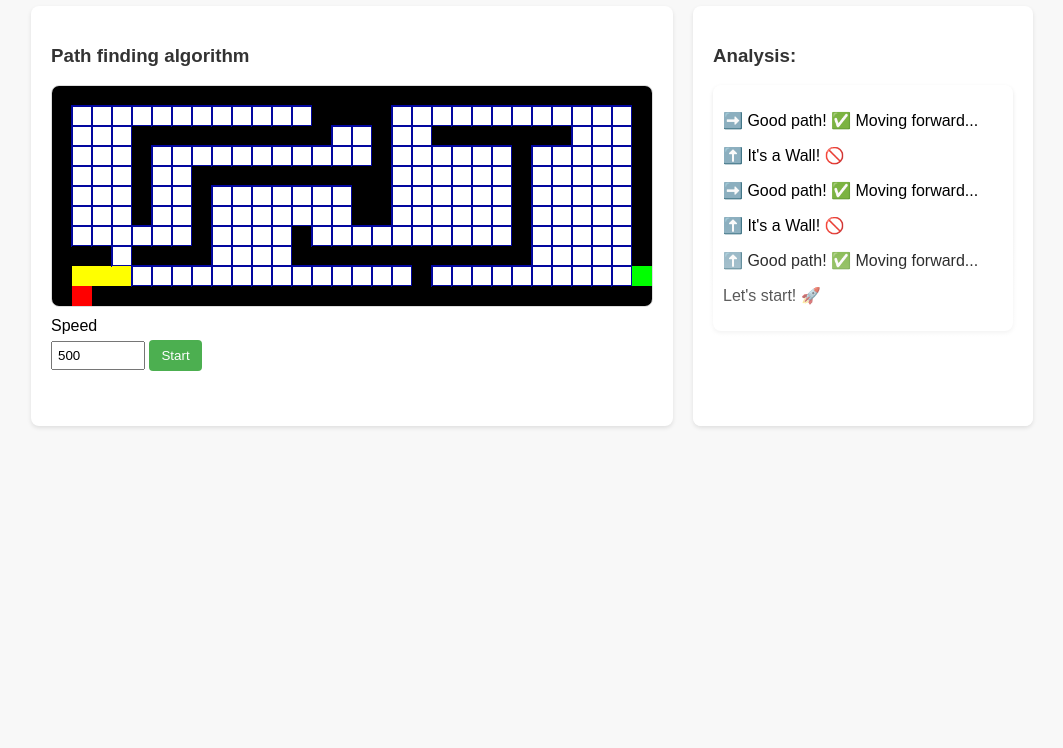
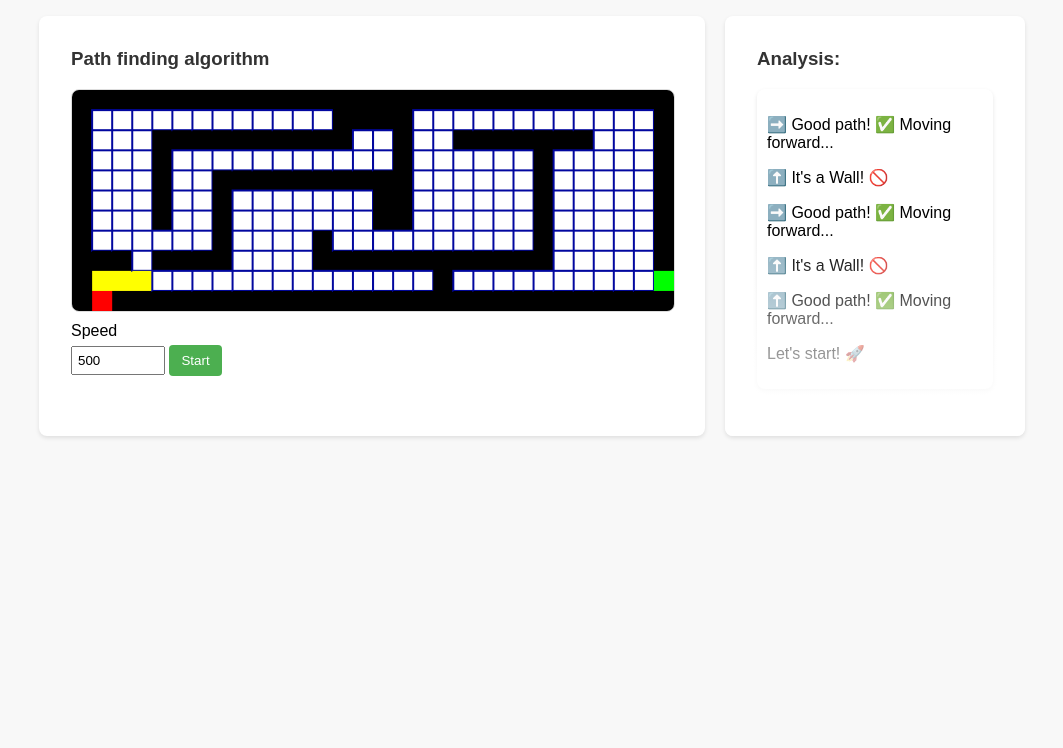
Before and after one commit to carloseustaquio/algorithms-visualizer, a website: page index.html in a window 1280 px wide. Shown: the part 84-832 px from the top of the page, without its empty margins (108-1171 px from the left). Before the commit the page ends 800 px from the top, so only its background shows below. Drawn offline with Linux system fonts and the light colour scheme.

Commit message:
add readme and fix styles

```diff
--- a/style.css
+++ b/style.css
@@ -1,29 +1,42 @@
+html {
+  height: 100%;
+}
+
 body {
   font-family: 'Arial', sans-serif;
   margin: 0;
   padding: 0;
   background-color: #f8f8f8;
+  padding-top: 32px;
+  height: 100%;
 }
 
 h1 {
   text-align: center;
   color: #333;
+  margin-top: 0;
+}
+
+h3 {
+  margin-top: 0;
 }
 
 .main-container {
   display: flex;
   justify-content: center;
-  margin: 20px auto;
-  max-width: 800px;
+  flex-wrap: wrap;
+  width: 100%;
 }
 
 .main-container > div {
   margin: 10px;
-  padding: 20px;
+  padding: 32px;
   background-color: #fff;
   box-shadow: 0 2px 4px rgba(0, 0, 0, 0.1);
   border-radius: 8px;
-	height: 380px;
+	height: 420px;
+  box-sizing: border-box;
+  max-width: 670px;
 }
 
 canvas {
@@ -31,6 +44,7 @@ canvas {
   border-radius: 8px;
   display: block;
   margin: 10px auto;
+  width: 100%;
 }
 
 label {
@@ -64,6 +78,13 @@ button:hover {
 	min-width: 300px;
 	overflow: hidden;
 	max-height: 100%;
+  flex: 0;
+}
+
+@media screen and (max-width: 990px) {
+  .analysis-container {
+    flex: 1;
+  }
 }
 
 .analysis-container::after {
```
Also changed, not shown: README.md (added), image.png (added).
